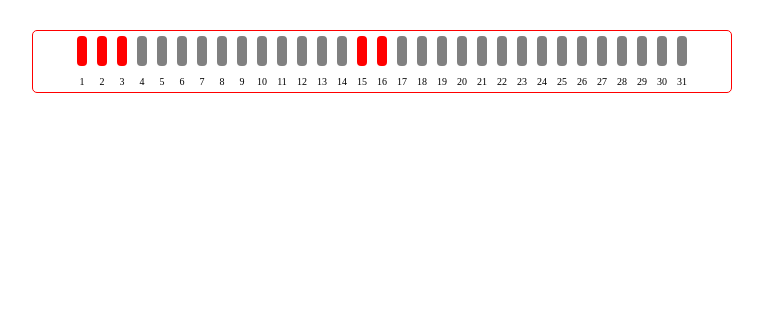
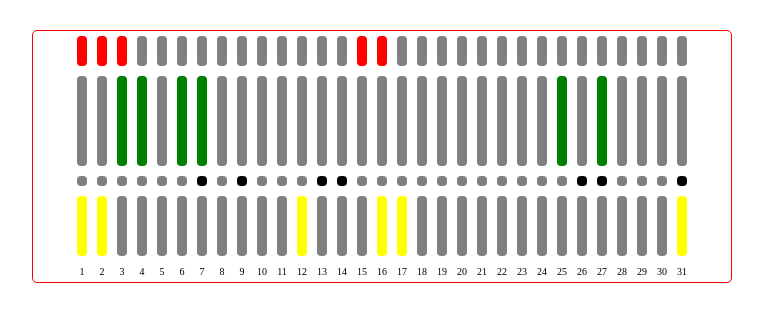
Before and after one commit to horhoj/monthComponent, a React (Create React App) app: page / in a window 1280 px wide. Shown: the top 322 px of the page, without its empty margins (258-1021 px from the left). Built offline with nearby package versions, Linux system fonts and the light colour scheme.

Commit message:
add functionality to display other blocks

```diff
--- a/src/App.tsx
+++ b/src/App.tsx
@@ -14,6 +14,9 @@ const Container = styled.div`
 const initialData: Data = {
   colDays: 31,
   itemsL1: [1, 2, 3, 15, 16],
+  itemsL2: [3, 4, 6, 7, 25, 27],
+  itemsL3: [7, 9, 13, 14, 26, 27, 31],
+  itemsL4: [1, 2, 12, 16, 17, 31],
 };
 
 export const App: React.FC = () => {
--- a/src/components/Calendar/Calendar.tsx
+++ b/src/components/Calendar/Calendar.tsx
@@ -1,7 +1,7 @@
 import React from 'react';
 import styled from 'styled-components';
 import { CalendarProps } from './types';
-import { getInitialArray, checkL1 } from './helpers';
+import { getInitialArray, check } from './helpers';
 
 const Wrapper = styled.div`
   border: 1px solid red;
@@ -24,6 +24,30 @@ const BlockL1 = styled.div<{ isActive: boolean }>`
   margin: 0 5px;
 `;
 
+const BlockL2 = styled.div<{ isActive: boolean }>`
+  background-color: ${({ isActive }) => (isActive ? 'green' : 'gray')};
+  height: 90px;
+  border-radius: 4px;
+  width: 10px;
+  margin: 0 5px;
+`;
+
+const BlockL3 = styled.div<{ isActive: boolean }>`
+  background-color: ${({ isActive }) => (isActive ? 'black' : 'gray')};
+  height: 10px;
+  border-radius: 4px;
+  width: 10px;
+  margin: 0 5px;
+`;
+
+const BlockL4 = styled.div<{ isActive: boolean }>`
+  background-color: ${({ isActive }) => (isActive ? 'yellow' : 'gray')};
+  height: 60px;
+  border-radius: 4px;
+  width: 10px;
+  margin: 0 5px;
+`;
+
 const BlockDay = styled.div`
   width: 20px;
   font-size: 10px;
@@ -38,7 +62,22 @@ export const Calendar: React.FC<CalendarProps> = ({ data }) => {
     <Wrapper>
       <WrapperBlock pb={5} pt={5}>
         {arr.map((item) => (
-          <BlockL1 key={item} isActive={checkL1(item, data)} />
+          <BlockL1 key={item} isActive={check(item, data.itemsL1)} />
+        ))}
+      </WrapperBlock>
+      <WrapperBlock pb={5} pt={5}>
+        {arr.map((item) => (
+          <BlockL2 key={item} isActive={check(item, data.itemsL2)} />
+        ))}
+      </WrapperBlock>
+      <WrapperBlock pb={5} pt={5}>
+        {arr.map((item) => (
+          <BlockL3 key={item} isActive={check(item, data.itemsL3)} />
+        ))}
+      </WrapperBlock>
+      <WrapperBlock pb={5} pt={5}>
+        {arr.map((item) => (
+          <BlockL4 key={item} isActive={check(item, data.itemsL4)} />
         ))}
       </WrapperBlock>
       <WrapperBlock pb={5} pt={5}>
--- a/src/components/Calendar/helpers.ts
+++ b/src/components/Calendar/helpers.ts
@@ -1,5 +1,3 @@
-import { Data } from './types';
-
 export const getInitialArray = (endValue: number): number[] => {
   const result = [];
   for (let i = 1; i <= endValue; i++) {
@@ -8,6 +6,6 @@ export const getInitialArray = (endValue: number): number[] => {
   return result;
 };
 
-export const checkL1 = (val: number, data: Data): boolean => {
-  return data.itemsL1.find((item) => val === item) !== undefined;
+export const check = (val: number, arr: number[]): boolean => {
+  return arr.find((item) => val === item) !== undefined;
 };
--- a/src/components/Calendar/types.ts
+++ b/src/components/Calendar/types.ts
@@ -5,4 +5,7 @@ export interface CalendarProps {
 export interface Data {
   colDays: number;
   itemsL1: number[];
+  itemsL2: number[];
+  itemsL3: number[];
+  itemsL4: number[];
 }
```
